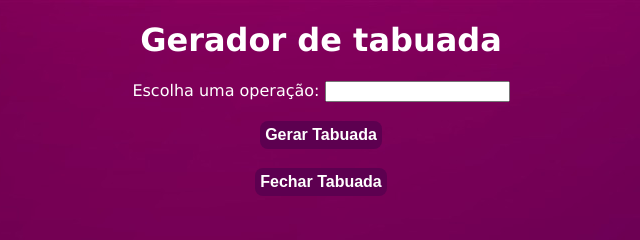
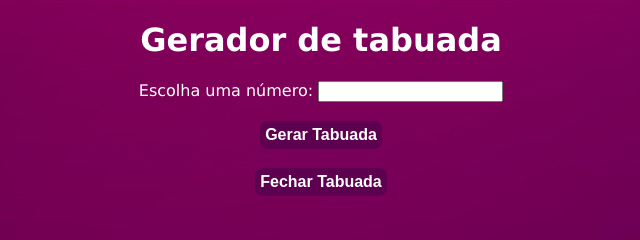
Before and after one commit to IsraelDev560/calculadora-multiplicacao, a plain HTML site: page index.html in a window 1280 px wide. Shown: the top 240 px of the page, 319-959 px from the left. Drawn offline with Linux system fonts and the light colour scheme.

Commit message:
Update index.html

```diff
--- a/index.html
+++ b/index.html
@@ -9,7 +9,7 @@
 <body>
 
     <h1>Gerador de tabuada</h1>
-    <label for="num">Escolha uma operação: </label>
+    <label for="num">Escolha uma número: </label>
     <input id="num" type="number"> <br><br>
     <button onclick="tabuada()">Gerar Tabuada</button><br/>
      <br/>
```
